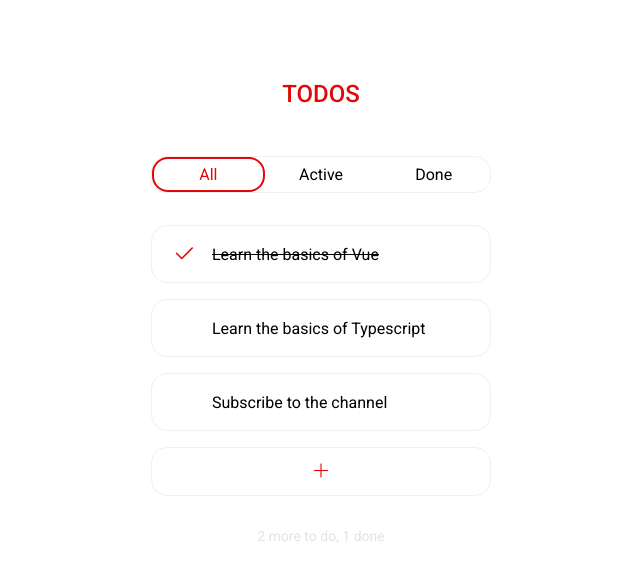
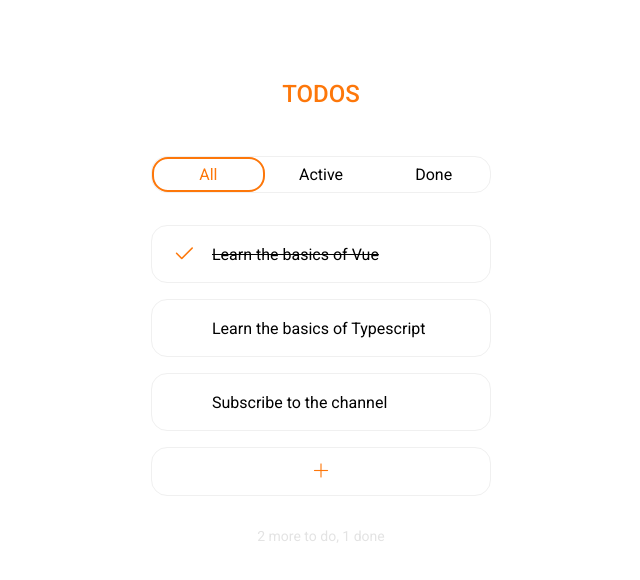
Before and after one commit to marikafikys/todo_vue_ts, a Vue app: page / in a window 1280 px wide. Shown: the top 580 px of the page, without its empty margins (319-959 px from the left). Built offline with nearby package versions, Linux system fonts and the light colour scheme.

Commit message:
fix primary color

```diff
--- a/public/style.css
+++ b/public/style.css
@@ -2,7 +2,7 @@
 @import url('https://fonts.googleapis.com/css2?family=Roboto:wght@300;400;500&display=swap');
 
 :root {
-  --primary-color: #E30808;
+  --primary-color: #fd770a;
   --secondary-color: #e3e3e3;
   --light-color: #f0f0f0;
   --reverse-color: #ffffff;
```
